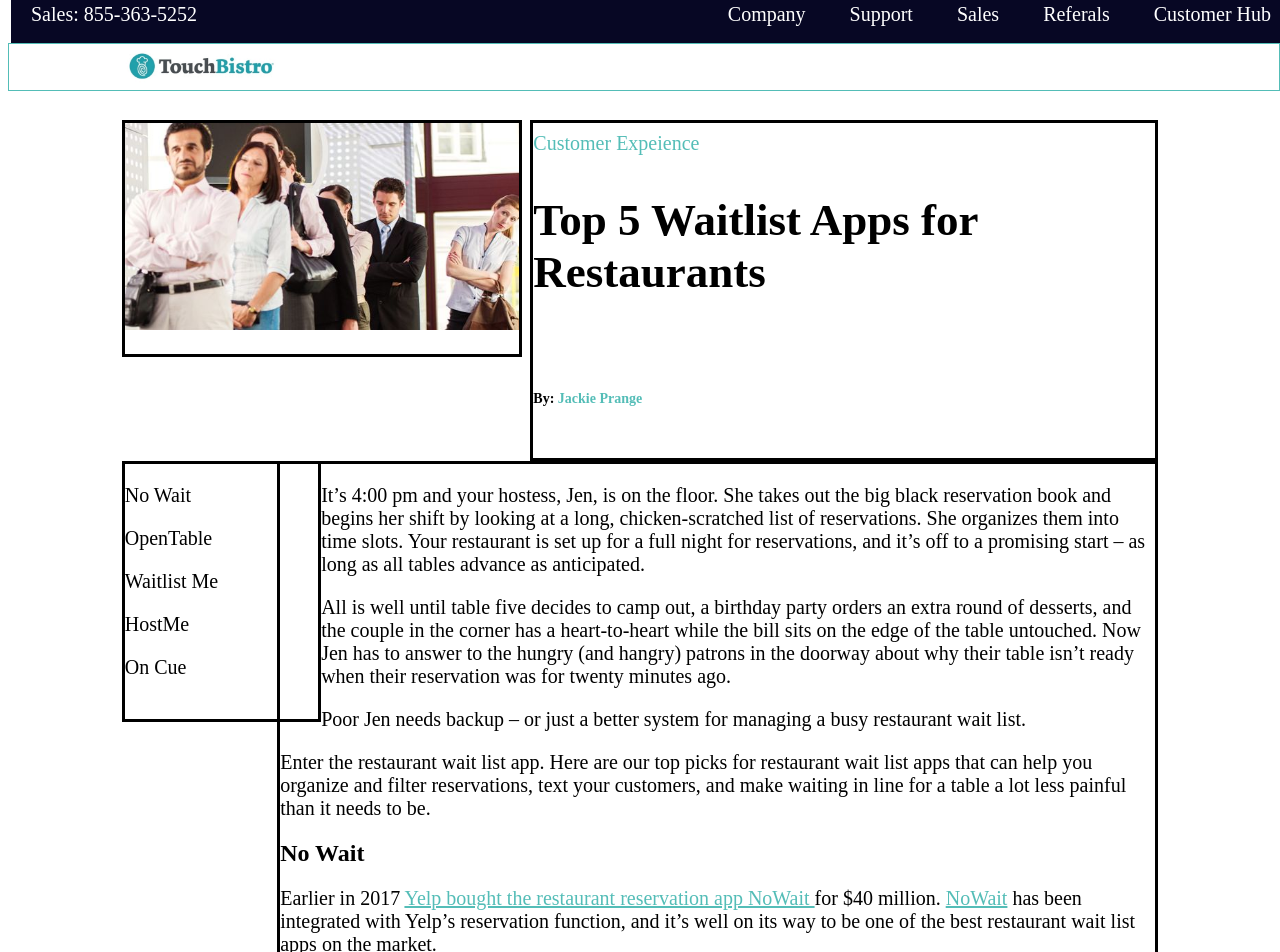
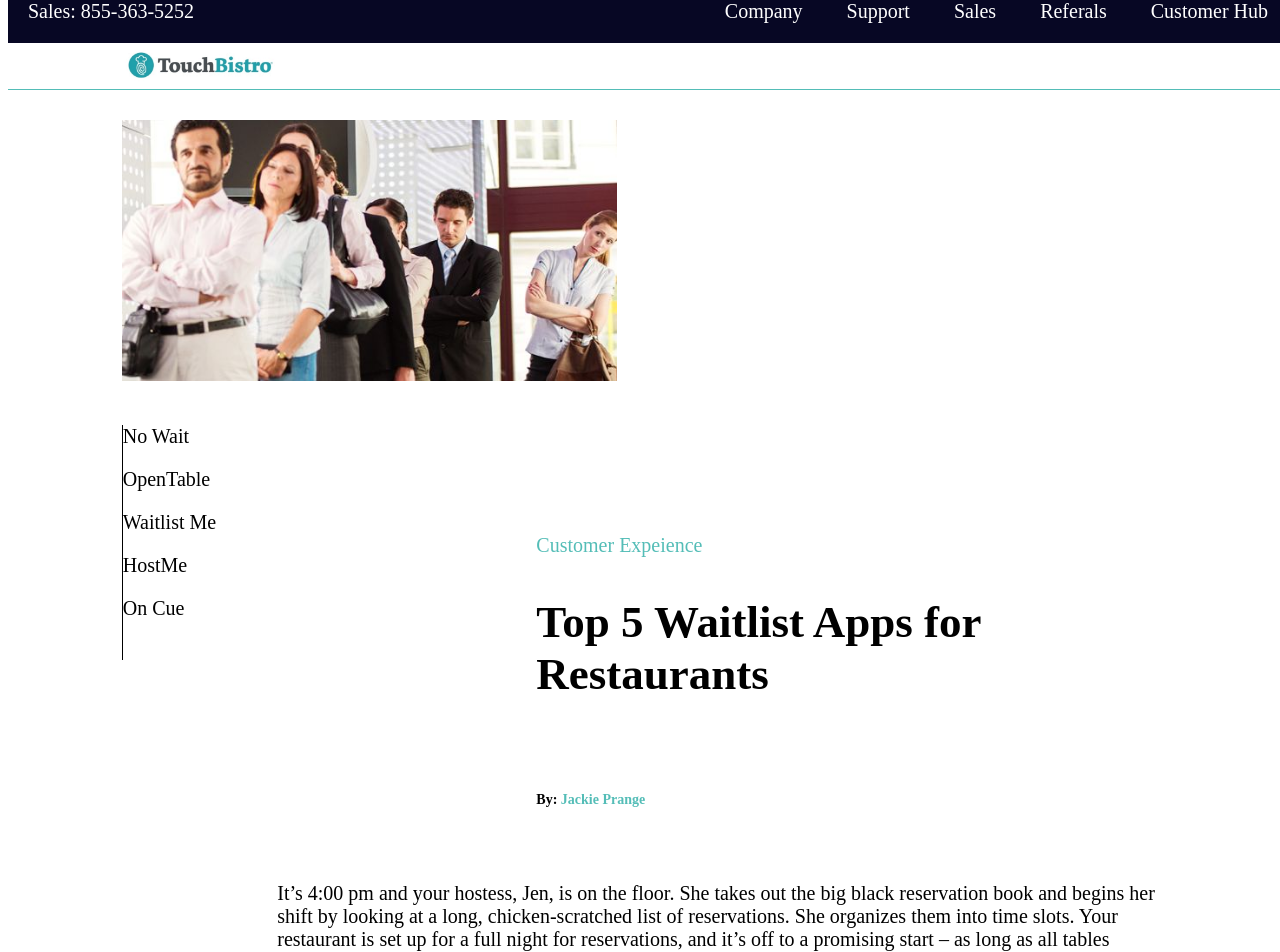
Before and after one commit to mjenne/touch-bistro, a plain HTML site: page index.html in a window 1280 px wide. Shown: the part 20-972 px from the top of the page. Drawn offline with Linux system fonts and the light colour scheme.

Commit message:
fixed location of boxes and removed border

```diff
--- a/style.css
+++ b/style.css
@@ -7,7 +7,7 @@
     top: 0px;
     padding: 0px;
     float:inline-start;
-    border-style: solid;
+
   }
 
 .blank-box {
@@ -18,7 +18,7 @@
   margin-top: 43px;
   background-color: white;
   clear:both;
-  border-style: solid;
+
   }
 
 .nav{
@@ -37,6 +37,7 @@
     font-size: 20px;
     padding: 20px;
   }
+
 .nav-r {
       float: right
   }
@@ -71,8 +72,7 @@ a:link {
   margin-top: 120px;
   padding-bottom: 20px;
   float:left;
-  width: 38%;
-  border-style: solid;
+  width: 495px;
   clear:left;
   }
 
@@ -82,10 +82,12 @@ a:link {
   font-size: 30px;
   float:right;
   width:60%;
-   border-style: solid;
+
   }
 
- h1 {padding-bottom:55px;}
+h1 {
+  padding-bottom:55px;
+  }
 
 #by {
    font-size:14px
@@ -107,12 +109,12 @@ a:link {
 .side {
   float:left;
   padding-right:100px;
-  padding-top: 20px;
+  margin-top: 20px;
   font-size:20px;
   color: black;
   font-style: none;
-  border-style: solid;
-  clear:right;
+  border-left-style: solid;
+  border-left-width: 1px;
 }
 
 a.sidebar:visited{
@@ -125,19 +127,19 @@ a.sidebar:link{
 
 .side-bar {
   padding-bottom: 20px;
-  /*border-left-style: solid;*/
-  border-left-color: black;
-  border-left-width: 1px;
+  margin-top: 0px;
 }
 
 .list-of-apps:link {
   color: rgb(84, 189, 183);
   text-decoration: underline;
 }
+
 .list-of-apps:visited {
   color: rgb(84, 189, 183);
   text-decoration: underline;
 }
+
 .list-of-apps:hover {
   color: rgb(156, 223, 219);
   text-decoration: underline;
@@ -146,12 +148,11 @@ a.sidebar:link{
 p {
   font-size: 20px;
 }
+
 .main-content{
+  padding-top: 2px;
   margin-left: 15%;
   clear:right;
-  border-style:solid;
-  border-color: black;
-
 }
 
 .jackie {
@@ -159,18 +160,17 @@ p {
   height: 60px;
   border-radius: 50%;
   float:left;
-  border-style: solid;
   margin-left: 15%;
 }
+
 .jcky {
   margin-left: 280px;
   padding-top: 15px;
   padding-bottom: 30px;
   font-size: 16px;
-  border-style: solid;
+
 }
 .bio {
   font-size: 16px;
   margin-left: 15%;
-  border-style: solid;
 }
```
Lines whose indentation alone changed are shown as unchanged.
